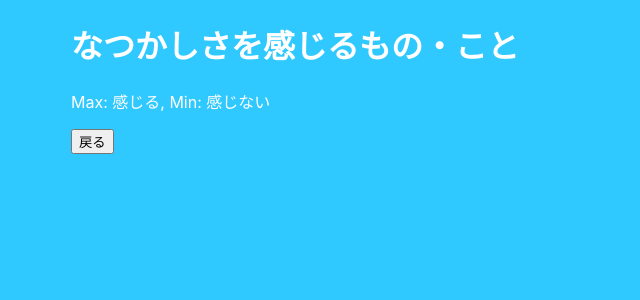
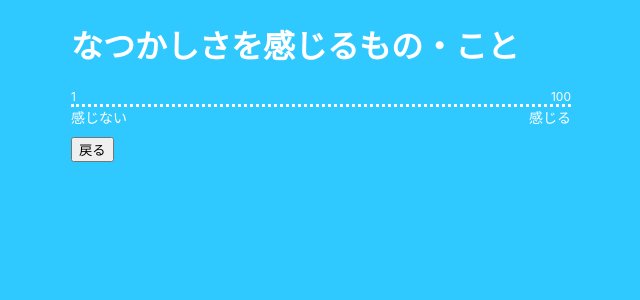
Before and after one commit to aiandrox/ito-theme-maker, a React (Create React App) app: page / in a window 1280 px wide. Both pictures are taken after a click on the item "なつかしさを感じるもの・こと". Shown: the top 300 px of the page, without its empty margins (319-959 px from the left). Built offline with nearby package versions, Linux system fonts and the light colour scheme.

Commit message:
デザイン調整

```diff
--- a/src/App.tsx
+++ b/src/App.tsx
@@ -22,9 +22,17 @@ const App: React.FC = () => {
       {selectedTheme ? (
         <div>
           <h1 className="theme-title">{selectedTheme.title}</h1>
-          <p>
-            Max: {selectedTheme.max}, Min: {selectedTheme.min}
-          </p>
+          <div className="line-wrapper">
+            <div className="text-wrapper">
+              <div className="number">1</div>
+              <div className="number">100</div>
+            </div>
+            <div className="number-line" />
+            <div className="text-wrapper">
+              <div className="label">{selectedTheme.min}</div>
+              <div className="label">{selectedTheme.max}</div>
+            </div>
+          </div>
           <button onClick={() => setSelectedTheme(null)}>戻る</button>
         </div>
       ) : (
--- a/src/index.css
+++ b/src/index.css
@@ -11,3 +11,29 @@ body {
 code {
   font-family: source-code-pro, Menlo, Monaco, Consolas, "Courier New", monospace;
 }
+
+.line-wrapper {
+  width: 100%;
+  display: flex;
+  flex-flow: column;
+  margin-bottom: 10px;
+}
+
+.text-wrapper {
+  display: flex;
+  justify-content: space-between;
+}
+
+.number-line {
+  border-bottom: dotted 3px #fff;
+}
+
+.number {
+  font-size: 12px;
+  text-align: center;
+}
+
+.label {
+  font-size: 14px;
+  text-align: center;
+}
```
